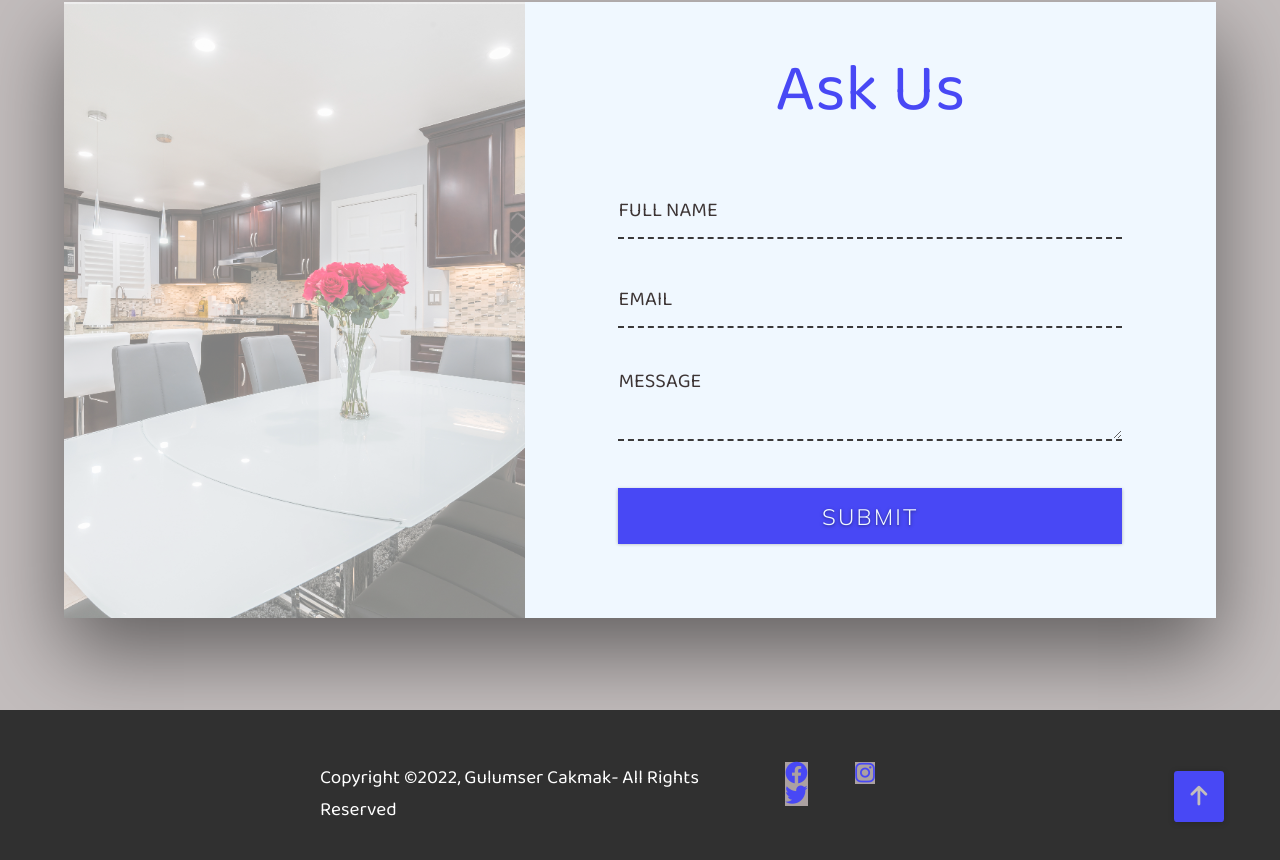
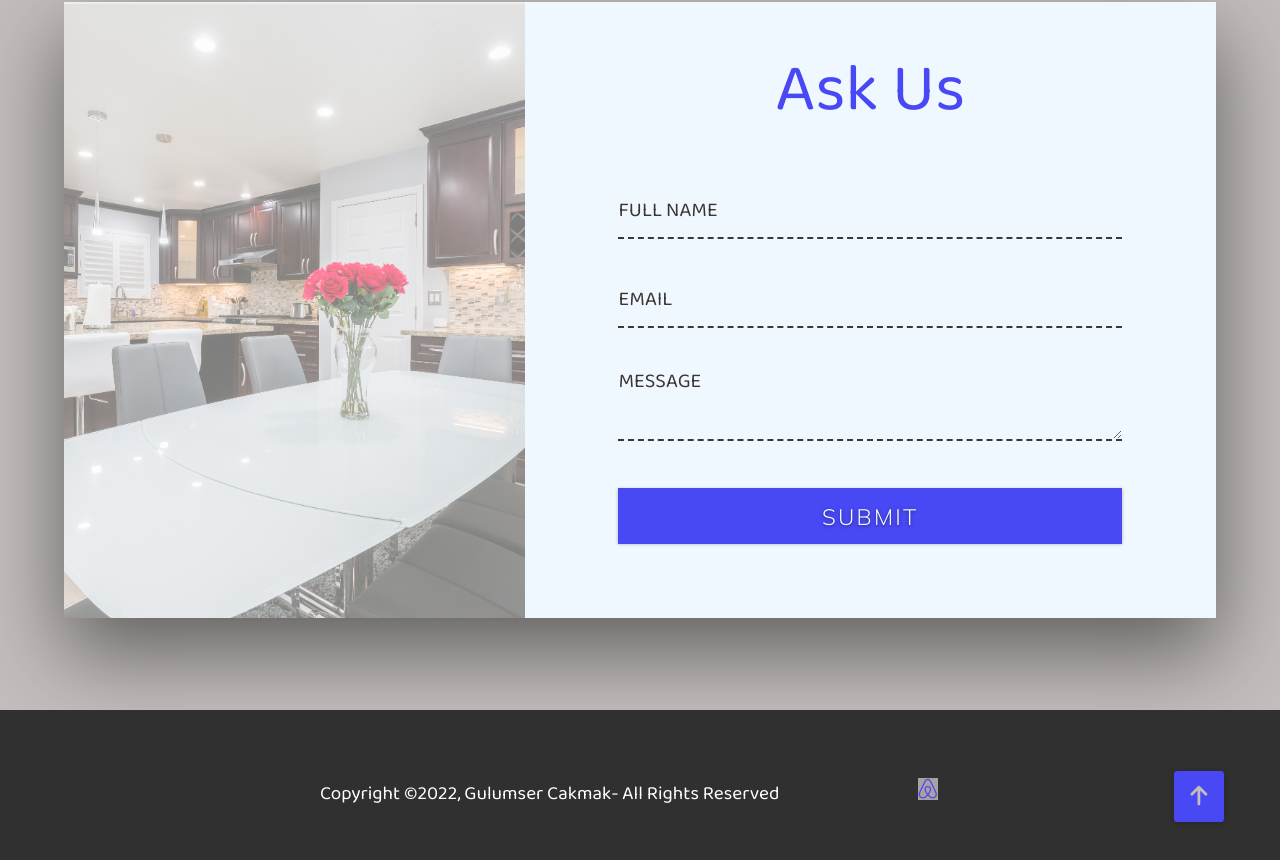
Before and after one commit to glmsr12/mimarogluresidence, a plain HTML site: page index.html in a window 1280 px wide. Shown: the part 3786-4646 px from the top of the page. Drawn offline with nearby package versions, Linux system fonts and the light colour scheme; a script that the page names is missing.

Commit message:
Update index.html

```diff
--- a/index.html
+++ b/index.html
@@ -143,9 +143,8 @@
         Copyright &copy;2022, Gulumser Cakmak- All Rights Reserved
       </p>
       <div class="social-list">
-        <a href="#"><i class="fab fa-facebook"></i></a>
-        <a href="#"><i class="fab fa-instagram"></i></a>
-        <a href="#"><i class="fab fa-twitter"></i></a>
+        <a href="https://www.airbnb.com/rooms/26501356?guests=1&adults=1&s=67&unique_share_id=8f6b8dfe-1e3e-47b5-a4dc-fc7c66b3f39f"><i class="fa-brands fa-airbnb"></i></a>
+
       </div>
     </div>
   </footer>
```
